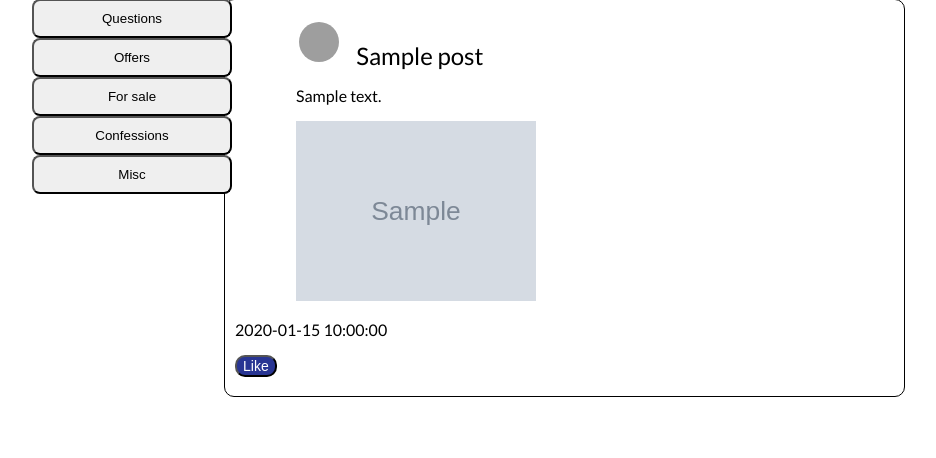
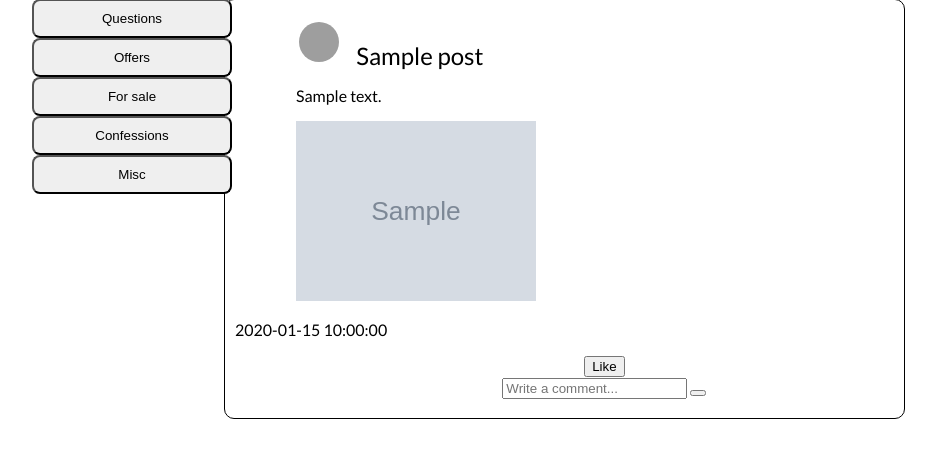
Before and after one commit to rrrliu/campus-social-network, a Python web app: template templates/index.html in a window 1280 px wide. Shown: the part 134-592 px from the top of the page, without its empty margins (32-968 px from the left). Run offline with Jinja, Linux system fonts and the light colour scheme; the template is opened without the code that fills it: most values are stand-ins (such as "Sample title", 1, 10 or a date in 2020); grey boxes marked "Sample" are stand-in pictures; some libraries are stand-ins or nearby versions; some web fonts are replaced; grey boxes are pictures that could not be loaded.

Commit message:
Created basic submit and comment button
Also logout kind of works now?

```diff
--- a/templates/index.html
+++ b/templates/index.html
@@ -34,7 +34,7 @@
             </form> </li>
             <li><a href='profile'><img src="{{ dp_url }}" alt="Profile Picture" id='dashpic'></a></li>
       </ul>
-      <form class="confirm" action="/" method="get">
+      <form class="confirm" action="/logout" method="post">
           <button type="submit" onclick="signOut()" style='float: right;'>Return to Login</button>
         <!-- <input type = "submit" value ="Sign-Out" style="float:right"/> -->
       </form>
@@ -105,8 +105,14 @@
             {{ post.timestamp }}
           </p>
           <p>
-            <button id="like_button" type="button" onclick="like">Like</button>
-            <!-- <form class="" action="delete" method="post">
+            <form action="/like" method="post">
+              <button class="like" type="submit" onclick="like">Like</button>
+            </form>
+            <form class="" action="/comment" method="post">
+              <input type="text" name="comment" placeholder="Write a comment...">
+              <button type="submit" name="button"></button>
+            </form>
+            <!-- <form class="" action="/delete" method="post">
               <button type="submit">Delete</button>
               <input type="hidden" name="postDiv" value="{{ post }}">
             </form> -->
--- a/templates/profile.html
+++ b/templates/profile.html
@@ -46,7 +46,7 @@
       <p><input type="submit" name="" value="Submit"></p>
     </form>
     <p>
-      <form class="" action="/" method="get">
+      <form class="" action="/logout" method="post">
         <button type="submit" onclick="signOut()">Return to Login</button>
       </form>
     </p>
```
Also changed, not shown: main.py (+23 -1 lines).
